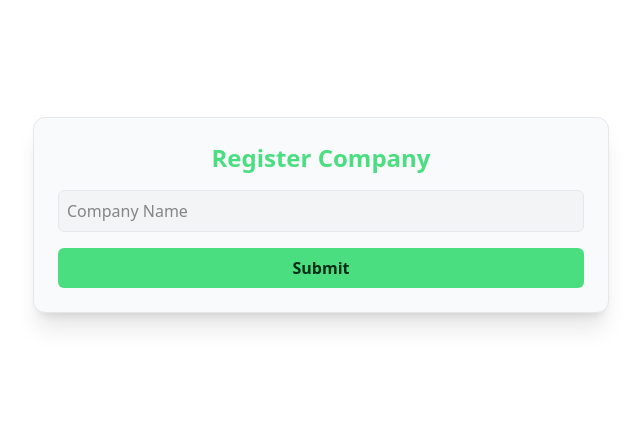
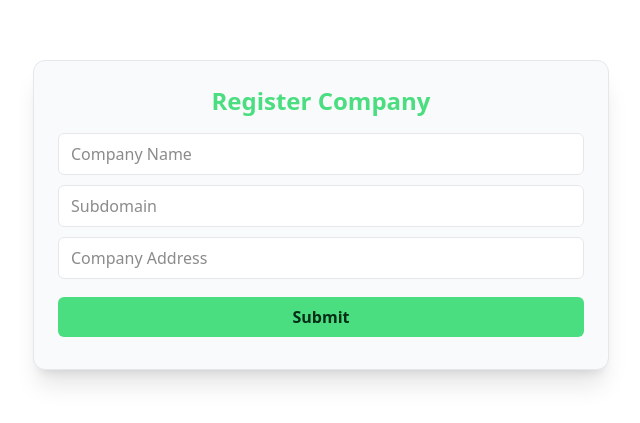
Before and after one commit to kashubyak/Resto-hub, a Next.js app in the folder frontend/: page / in a window 1280 px wide. Shown: the part 185-608 px from the top of the page, without its empty margins (319-959 px from the left). Built offline with nearby package versions, Linux system fonts and the light colour scheme; no server answers.

Commit message:
feat: add AuthButton and AuthInput components for improved form handling in company registration

```diff
--- a/frontend/src/app/(auth)/page.tsx
+++ b/frontend/src/app/(auth)/page.tsx
@@ -1,5 +1,7 @@
 'use client'
 
+import { AuthButton } from '@/components/Auth/AuthButton'
+import { AuthInput } from '@/components/Auth/AuthInput'
 import { registerCompany } from '@/services/auth'
 import { useRouter } from 'next/navigation'
 import { useForm } from 'react-hook-form'
@@ -44,25 +46,34 @@ export default function RegisterCompanyPage() {
 
 	return (
 		<div className='w-screen h-screen bg-background text-foreground flex items-center justify-center p-4'>
-			<div className='w-full max-w-xl bg-muted border border-border text-muted-foreground rounded-xl shadow-xl max-h-full overflow-y-auto p-6'>
-				<h1 className='text-primary text-2xl font-semibold mb-4 text-center'>
+			<div className='w-full max-w-xl bg-muted border border-border text-muted-foreground rounded-xl shadow-xl max-h-10/12 overflow-y-auto p-6'>
+				<h1 className='text-primary text-2xl font-semibold mb-2 text-center'>
 					Register Company
 				</h1>
 				<form
 					onSubmit={handleSubmit(onSubmit)}
 					encType='multipart/form-data'
-					className='space-y-4'
+					className='space-y-2.5 py-2'
 				>
-					<input
-						className='w-full p-2 rounded-md bg-input border border-border focus:outline-none focus:ring-2 focus:ring-ring text-foreground'
+					<AuthInput
+						type='text'
 						placeholder='Company Name'
+						register={register('name', { required: 'Company name is required' })}
+						error={errors.name?.message}
 					/>
-					<button
-						type='submit'
-						className='w-full bg-primary text-primary-foreground hover:bg-primary active:bg-active py-2 px-4 rounded-md font-semibold'
-					>
-						Submit
-					</button>
+					<AuthInput
+						type='text'
+						placeholder='Subdomain'
+						register={register('subdomain', { required: 'Subdomain is required' })}
+						error={errors.subdomain?.message}
+					/>
+					<AuthInput
+						type='text'
+						placeholder='Company Address'
+						register={register('address', { required: 'Address is required' })}
+						error={errors.address?.message}
+					/>
+					<AuthButton type='submit' text='Submit' />
 				</form>
 			</div>
 		</div>
--- /dev/null
+++ b/frontend/src/components/Auth/AuthButton.tsx
@@ -0,0 +1,14 @@
+type AuthButtonProps = {
+	type: 'submit' | 'button' | 'reset'
+	text: string
+}
+export const AuthButton = ({ type, text }: AuthButtonProps) => {
+	return (
+		<button
+			type={type}
+			className='w-full bg-primary text-primary-foreground hover:bg-primary active:bg-active mt-2 py-2 px-4 rounded-md font-semibold'
+		>
+			{text}
+		</button>
+	)
+}
--- /dev/null
+++ b/frontend/src/components/Auth/AuthInput.tsx
@@ -0,0 +1,19 @@
+import type { InputHTMLAttributes } from 'react'
+import type { UseFormRegisterReturn } from 'react-hook-form'
+
+type AuthInputProps = {
+	error?: string
+	register: UseFormRegisterReturn
+} & InputHTMLAttributes<HTMLInputElement>
+
+export const AuthInput = ({ register, ...rest }: AuthInputProps) => {
+	return (
+		<div className='flex flex-col'>
+			<input
+				{...register}
+				{...rest}
+				className='border border-border rounded-md px-3 py-2 bg-background text-foreground focus:outline-none focus:ring-2 focus:ring-ring'
+			/>
+		</div>
+	)
+}
```
